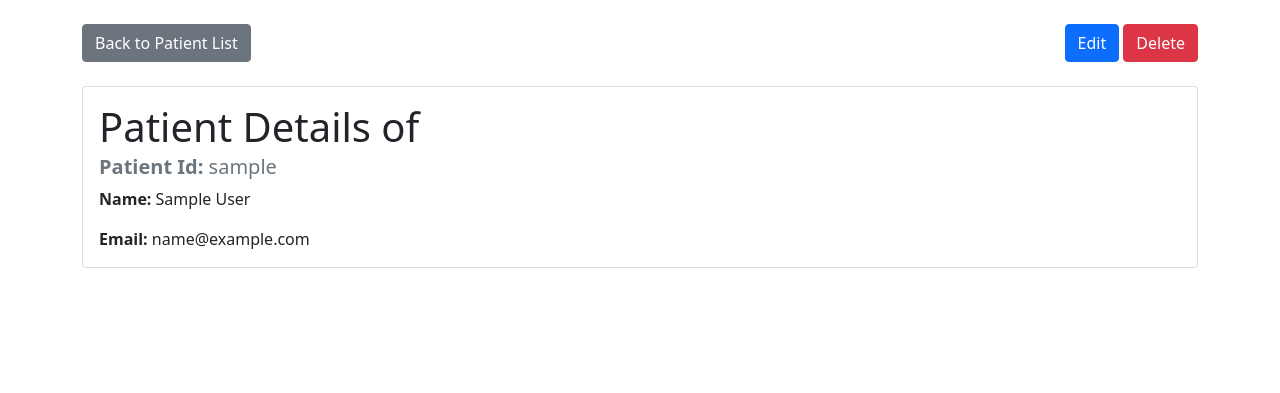
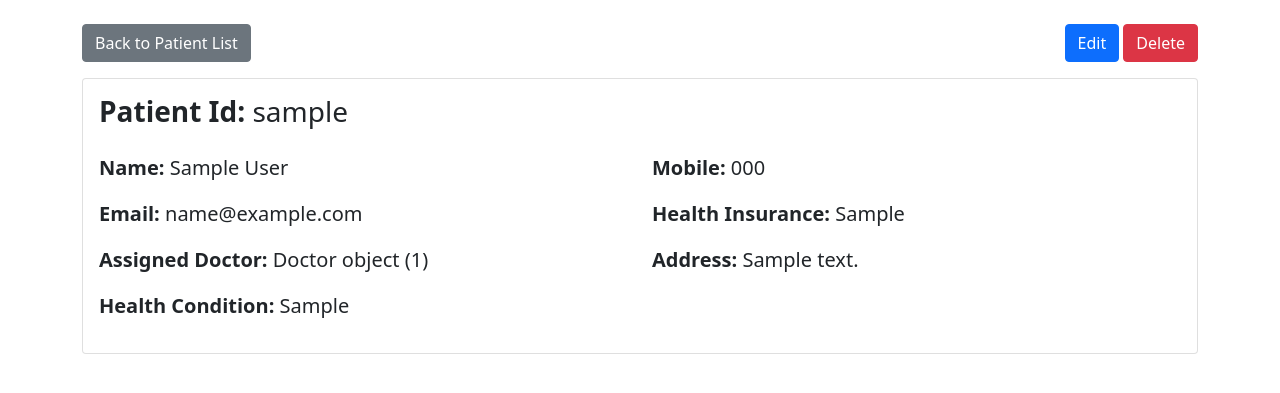
Before and after one commit to rohan-dev-contact/careunityportal, a Django app: a page that uses templates/Doctor_App/doctor/patient_details.html in a window 1280 px wide. Shown: the part 56-449 px from the top of the page. Run offline with Django 4.2, Linux system fonts and the light colour scheme; a user stored in the database is signed in; tables that the repository leaves empty hold one stand-in row (values such as "Sample post").

Commit message:
changes added

```diff
--- a/static/style.css
+++ b/static/style.css
@@ -50,3 +50,8 @@
     z-index: -1 !important;
     opacity: 0.3 !important;
 }
+
+
+.lg-hov:hover{
+    background-color:  red !important;
+}
--- a/templates/Doctor_App/doctor/patient_details.html
+++ b/templates/Doctor_App/doctor/patient_details.html
@@ -1,6 +1,6 @@
 {% extends 'Doctor_App/base.html' %} {% block nav %} {% include "./navbar.html" %} {% endblock nav %} {% block content %}
 
-<div class="row mb-4">
+<div class="row mb-3 ">
     <div class="col">
         <a href="{% url 'patient_list' %}" class="btn btn-secondary">Back to Patient List</a>
     </div>
@@ -20,11 +20,39 @@
 </div>
 <div class="card">
     <div class="card-body">
-        <h1 class="card-title">Patient Details of</h1>
-        <h5 class="card-subtitle mb-2 text-muted"><strong>Patient Id:</strong> {{ patient.user.username }}</h5>
-        <p class="card-text"><strong>Name:</strong> {{ patient.user.get_full_name }}</p>
-        <p class="card-text"><strong>Email:</strong> {{ patient.user.email }}</p>
-        <!-- Add other patient details -->
+        <h3 class="card-title mb-4"><strong>Patient Id:</strong> {{ patient.user.username }}</h3>
+        {% comment %} <h5 class="card-subtitle mb-2 text-muted"><strong>Patient Id:</strong> {{ patient.user.username }}</h5> {% endcomment %}
+        <div class="row mb-3 ">
+            <div class="col">
+                <p class="card-text fs-5"><strong>Name:</strong> {{ patient.user.get_full_name }}</p>
+            </div>
+            <div class="col">
+                <p class="card-text fs-5"><strong>Mobile:</strong> {{ patient.user.mobile }}</p>
+            </div>
+        </div>
+        <div class="row mb-3 ">
+            <div class="col">
+                <p class="card-text fs-5"><strong>Email:</strong> {{ patient.user.email }}</p>
+            </div>
+            <div class="col">
+                <p class="card-text fs-5"><strong>Health Insurance:</strong> {{ patient.health_insurance}}</p>
+            </div>
+        </div>
+        <div class="row mb-3 ">
+            <div class="col">
+                <p class="card-text fs-5"><strong>Assigned Doctor:</strong> {{ patient.assigned_doctor }}</p>
+            </div>
+            <div class="col">
+                <p class="card-text fs-5"><strong>Address:</strong> {{ patient.user.address }}</p>
+            </div>
+        </div>
+        <div class="row mb-3 ">
+            <div class="col col-sm-12">
+                <p class="card-text fs-5"><strong>Health Condition:</strong> {{ patient.health_condition}}</p>
+            </div>
+            {% comment %} <div class="col">
+            </div> {% endcomment %}
+        </div>
     </div>
 </div>
 
```
